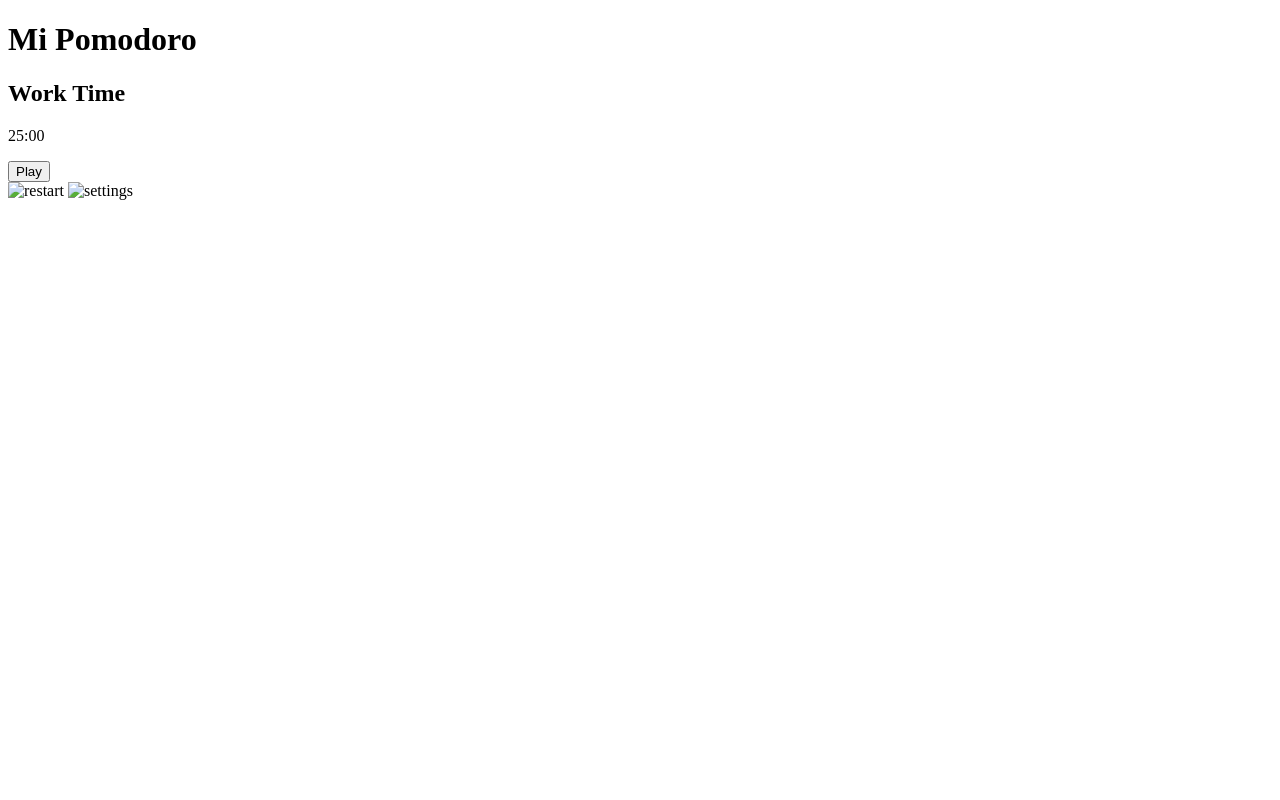
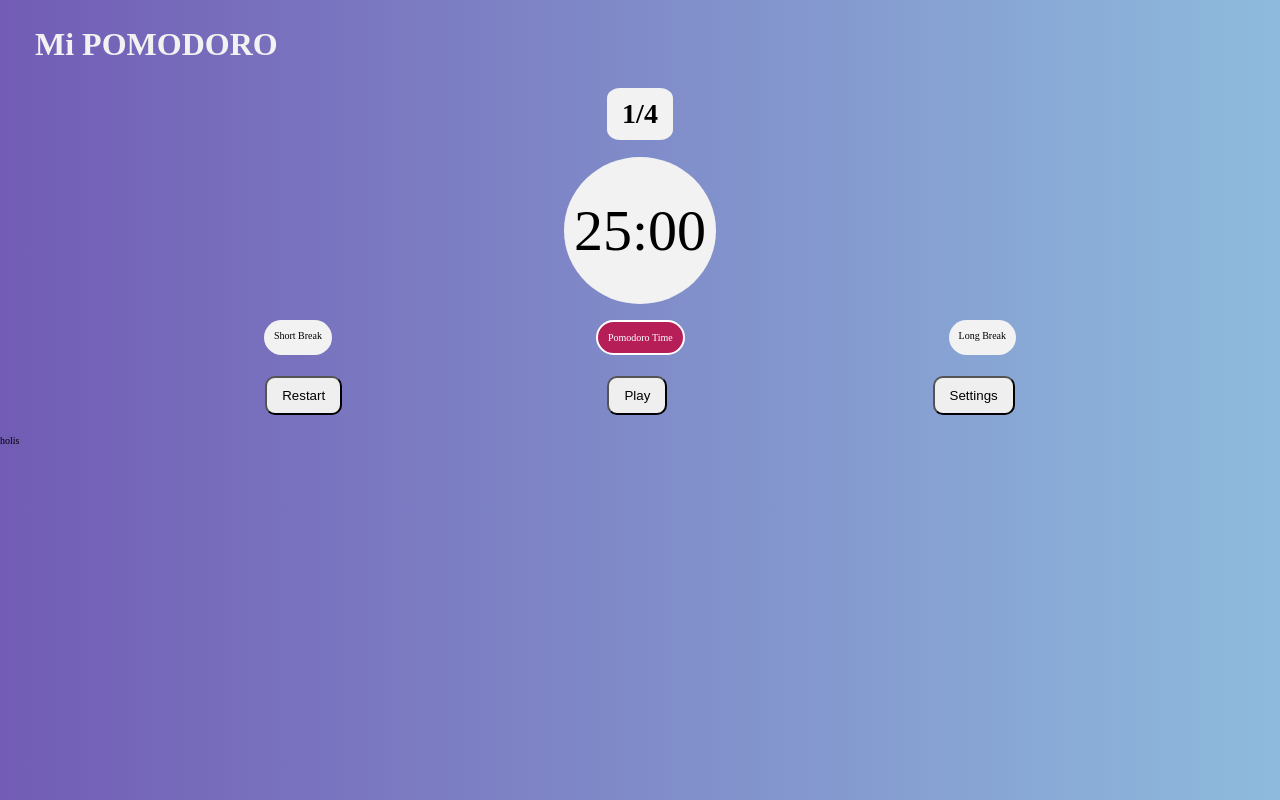
Before and after one commit to ARTEAGA1811/PomodoroJavaScript, a plain HTML site: page index.html in a window 1280 px wide. Drawn offline with Linux system fonts and the light colour scheme; a web font is replaced by a local one.

Commit message:
primer prototipo funcional, ya se puede usar el pomodoro con los valores por defecto, falta agregar los settings, el restart y mejorar muchísimo el diseño porque está fatal.

```diff
--- a/index.html
+++ b/index.html
@@ -5,30 +5,46 @@
     <meta http-equiv="X-UA-Compatible" content="IE=edge">
     <meta name="viewport" content="width=device-width, initial-scale=1.0">
     <title>Mi Pomodoro</title>
+    <link rel="preconnect" href="https://fonts.googleapis.com">
+
+    <link rel="preconnect" href="https://fonts.gstatic.com" crossorigin>
+    <link href="https://fonts.googleapis.com/css2?family=Anek+Odia:wght@300;500;600;800&display=swap" rel="stylesheet">
+
+    <link rel="stylesheet" href="./style/style.css">
 </head>
 <body>
     <div class="container">
-        <header>
-            <h1>Mi Pomodoro</h1>
+        <header class="header">
+            <h1>Mi POMODORO</h1>
         </header>
-        <main>
-            <section>
-                <h2 class="" id="currentActivity">Work Time</h2>
+        <main class="principal">
+            <section class="current_cycle">
+                <h3 id="currentCycle">1/4</h3>
             </section>
-
-            <section>
-                <div>
-                    <p id="currentTime">25:00</p>
+            <section class="cur_time-container">
+                <p class="current_time" id="currentTime">25:00</p>
+            </section>
+            <section class="cur_activity-container">
+                <div class="short_break" id="shortBreak">
+                    Short Break
+                </div>
+                <div class="pomodoro_time" id="pomodoroTime">
+                    Pomodoro Time
+                </div>
+                <div class="long_break" id="longBreak">
+                    Long Break
                 </div>
             </section>
+        </main>
+        <div class="buttons-container">
+            <button id="btnRestart">Restart</button>
             <button id="btnPlayPause">Play</button>
-
-        </main>
+            <button id="btnSettings">Settings</button>
+        </div>
         <footer>
-            <img src="" alt="restart">
-            <img src="" alt="settings">
+            holis
         </footer>
     </div>
-    <script src="./javascript/index.js"></script>
+    <script type='module' src='./javascript/index.js' "></script>
 </body>
 </html>
--- a/javascript/PrincipalControl.js
+++ b/javascript/PrincipalControl.js
@@ -1,34 +1,53 @@
-class PrincipalControl{
-    constructor(data){
-        this.minute = 25;
+//Agrego las clases
+export default class PrincipalControl{
+    constructor(data, myHtmlElements){
+        this.minute = data.pomodoroDuration;
         this.second = 0;
-        this.pomodoroDuration = 25;
-        this.shortBreakDuration = 5;
-        this.longBreakDuration = 15;
-        this.cycles = 4;
+        this.pomodoroDuration = data.pomodoroDuration;
+        this.shortBreakDuration = data.shortBreakDuration;
+        this.longBreakDuration = data.longBreakDuration;
+        this.cycles = data.cycles;
         this.currentCycle = 1;
         this.currentActivity = data.currentActivity;
         this.timer;
+
+        this.currentTime = myHtmlElements.currentTime;
+        this.curCycleHtml = myHtmlElements.currentCycle;
+        this.btnPlayPause = myHtmlElements.btnPlayPause;
+        this.activitiesList = myHtmlElements.activitiesList;
+        this.lblShortBreak = myHtmlElements.lblShortBreak;
+        this.lblLongBreak = myHtmlElements.lblLongBreak;
+        this.lblPomodoroTime = myHtmlElements.lblPomodoroTime;
+
+
+        this.updateActivityView();
+        this.updateTimeView();
+        this.updateCycleView();
     }
 
     runMyTimer(){
         this.timer = setInterval(() => {
-            if(this.second == 0){
-                this.minute--;
-                this.second = 59;
-            }else{
+
+            //Aqui es cuando termina todo el tiempo.
+            if(this.second == 0 && this.minute == 0){
+                this.stopMyTimer();
+                this.btnPlayPause.innerHTML = "Play";
+
+                this.updateActivity();
+
+            }else{ // Aqui es el flujo natural del pomodoro.
                 this.second--;
+                if(this.second < 0){
+                    this.second = 59;
+                    this.minute--;
+                }
             }
-            currentTime.innerHTML = this.minute + ":" + this.second;
-            if(this.minute == 0 && this.second == 0){
-                this.currentCycle++;
-                this.minute = this.pomodoroDuration;
-                this.second = 0;
-                if(this.currentCycle > this.cycles){
-                    this.currentCycle = 1;
-                }
-                this.currentActivity.innerHTML = this.getActivity();
-            }
+
+            //Actualizo la vista del tiempo
+            this.updateTimeView();
+            //Actualizo la vista del ciclo
+            this.updateCycleView();
+
         }, 1000);
     }
 
@@ -40,5 +59,79 @@ class PrincipalControl{
         this.runMyTimer();
     }
 
+    //Crea un string con el formato para la vista.
+    updateTimeView(){
+        let myTimeView = ((this.minute>=10)
+                            ?String(this.minute):String("0"+this.minute))
+                            +":"+
+                        ((this.second>=10)
+                            ?String(this.second):String("0"+this.second));
+
+        this.currentTime.innerHTML = myTimeView;
+    }
+
+    updateCycleView(){
+        this.curCycleHtml.innerHTML = this.currentCycle + "/" + this.cycles;
+    }
+
+    updateActivityView(){
+        if(this.currentActivity == this.activitiesList["POMODORO"]){
+            this.lblPomodoroTime.classList.add("curr_activity");
+            this.lblShortBreak.classList.remove("curr_activity");
+            this.lblLongBreak.classList.remove("curr_activity");
+        }else if(this.currentActivity == this.activitiesList["SHORT_BREAK"]){
+            this.lblShortBreak.classList.add("curr_activity");
+            this.lblPomodoroTime.classList.remove("curr_activity");
+            this.lblLongBreak.classList.remove("curr_activity");
+        }else if(this.currentActivity == this.activitiesList["LONG_BREAK"]){
+            this.lblLongBreak.classList.add("curr_activity");
+            this.lblPomodoroTime.classList.remove("curr_activity");
+            this.lblShortBreak.classList.remove("curr_activity");
+
+        }else{
+            console.log("Error: No se encontro la actividad");
+        }
+    }
+
+
+
+    updateActivity(){
+        if(this.currentActivity == this.activitiesList["POMODORO"] && this.currentCycle < this.cycles){
+            this.currentActivity = this.activitiesList["SHORT_BREAK"];
+            console.log("Me toca el short break");
+            //SE debe actualizar la vista de la actividad que me toca. toca short
+            this.updateActivityView();
+            this.minute = this.shortBreakDuration;
+            this.second = 0;
+
+        }else if(this.currentActivity == this.activitiesList["SHORT_BREAK"] || this.currentActivity == this.activitiesList["LONG_BREAK"]){
+            if(this.currentActivity == this.activitiesList["SHORT_BREAK"]){
+                this.currentCycle++;
+            }else{
+                this.currentCycle = 1;
+            }
+
+            this.currentActivity = this.activitiesList["POMODORO"];
+            console.log("Me toca el pomodoro");
+            //Se debe actualizar la vista de la actividad que me toca. toca pomodoro.
+            this.updateActivityView();
+            this.minute = this.pomodoroDuration;
+            this.second = 0;
+        }
+
+        else if(this.currentActivity == this.activitiesList["POMODORO"] && this.currentCycle == this.cycles){
+            console.log("Me toca el long break");
+            this.currentActivity = this.activitiesList["LONG_BREAK"];
+            //Se debe actualizar la vista de la actividad que me toca. toca long
+            this.updateActivityView();
+
+            this.minute = this.longBreakDuration;
+            this.second = 0;
+        }
+        else{
+            console.log("Something is wrong");
+        }
+    }
+
 
 }
--- a/javascript/index.js
+++ b/javascript/index.js
@@ -1,7 +1,58 @@
-currentActivity = document.getElementById("currentActivity");
-currentTime = document.getElementById("currentTime");
-btnPlayPause = document.getElementById("btnPlayPause");
 
+//importamos la clase
+import PrincipalControl from "/javascript/PrincipalControl.js";
+
+//Obtengo los elementos del html
+let currentTime = document.getElementById("currentTime");
+let currentCycle = document.getElementById("currentCycle");
+let btnPlayPause = document.getElementById("btnPlayPause");
+let lblShortBreak = document.getElementById("shortBreak");
+let lblLongBreak = document.getElementById("longBreak");
+let lblPomodoroTime = document.getElementById("pomodoroTime");
+
+
+
+const activitiesList = {
+    "POMODORO": 0,
+    "SHORT_BREAK": 1,
+    "LONG_BREAK": 2,
+}
+
+//Guardo en un objeto todos los elementos html que necesite.
+let myHtmlElements = {
+    currentTime,
+    currentCycle,
+    btnPlayPause,
+    activitiesList,
+    lblShortBreak,
+    lblLongBreak,
+    lblPomodoroTime
+};
+
+
+
+let defaultSettings = {
+    pomodoroDuration: 25,
+    shortBreakDuration: 5,
+    longBreakDuration: 15,
+    cycles: 4,
+    currentActivity: activitiesList["POMODORO"],
+}
+
+//Para hacer las pruebas
+const testValues = {
+    pomodoroDuration: 1,
+    shortBreakDuration: 1,
+    longBreakDuration: 1,
+    cycles: 2,
+    currentActivity: activitiesList["POMODORO"],
+}
+
+
+//Creo un objeto de la clase PrincipalControl
+let principalControl = new PrincipalControl(defaultSettings, myHtmlElements);
+
+//Agrego las funciones
 btnPlayPause.addEventListener("click", () => {
     if(btnPlayPause.innerHTML == "Play"){
         btnPlayPause.innerHTML = "Pause";
@@ -11,9 +62,3 @@ btnPlayPause.addEventListener("click", () => {
         principalControl.stopMyTimer();
     }
 });
-
-let data = {currentActivity, currentTime, btnPlayPause};
-
-
-
-let principalControl = new PrincipalControl(data);
--- /dev/null
+++ b/style/style.css
@@ -0,0 +1,115 @@
+:root{
+    /*Colores*/
+    --principal-color: #725CB5;
+    --secondary-color: #F2F2F2;
+    --tertiary-color: #8EBBDD;
+    --pomodoro-color: #e66660;
+
+}
+*{
+    box-sizing: border-box;
+    margin: 0;
+    padding: 0;
+}
+
+html{
+    font-size: 62.5%;
+    /* font-family: 'Anek Odia', sans-serif; */
+    background: linear-gradient(to right, var(--principal-color), var(--tertiary-color));
+
+
+}
+
+.container{
+    width: 100%;
+    height: 100vh;
+    display: flex;
+    flex-direction: column;
+}
+
+.header{
+    display: grid;
+    height: 8.8rem;
+    align-items: center;
+}
+
+.header h1{
+    font-size: 3.2rem;
+    font-weight: bold;
+    color: var(--secondary-color);
+    margin-left: 3.5rem;
+}
+
+
+.principal{
+    display: flex;
+    flex-direction: column;
+    align-items: center;
+}
+
+.current_cycle{
+
+    height: auto;
+
+}
+
+.current_cycle h3{
+    font-size: 2.8rem;
+    padding: 1rem 1.5rem;
+    background-color: var(--secondary-color);
+    border-radius: 20%;
+
+}
+
+.cur_time-container{
+    min-height: 18rem ;
+    height: max-content;
+    display: flex;
+    align-items: center;
+}
+
+.current_time{
+    font-size: 5.8rem;
+    padding: 4rem 1rem;
+    background-color: var(--secondary-color);
+    border-radius: 50%;
+
+}
+
+.cur_activity-container{
+    width: 100%;
+    display: flex;
+    justify-content: space-evenly;
+}
+
+.cur_activity-container div{
+    background-color: var(--secondary-color);
+    padding: 1rem;
+    border-radius: 20px;
+}
+
+
+
+.buttons-container{
+    min-height: 8rem;
+    height: auto;
+    display: flex;
+    justify-content: space-evenly;
+    align-items: center;
+}
+
+
+.buttons-container button{
+    padding: 1rem 1.5rem;
+    border-radius: 10px;
+    cursor: pointer;
+}
+
+
+
+/* ESte estilo se va a  agregar a la actividad actual. */
+.cur_activity-container .curr_activity{
+    background-color: #b61e58;
+    color: white;
+    border: 2px solid white;
+}
```
Also changed, not shown: 1 other file.
